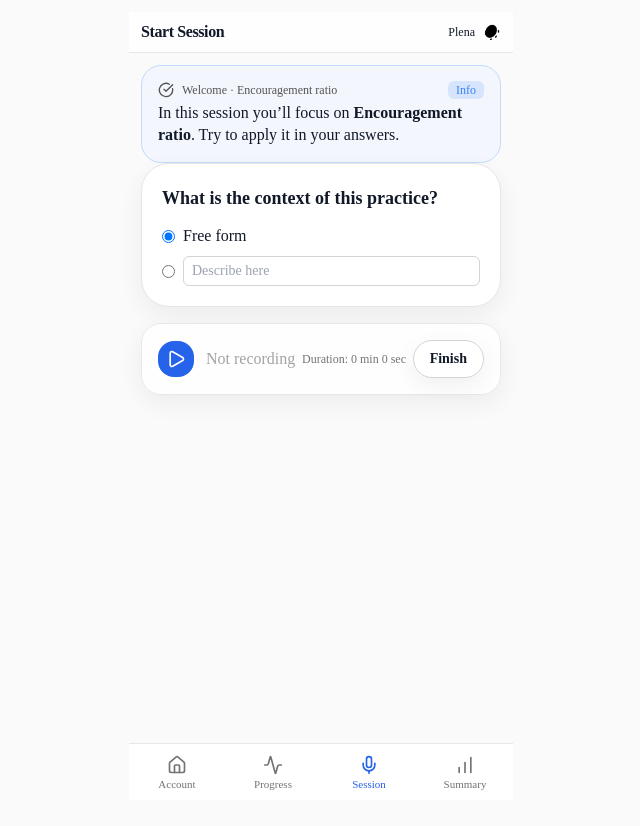
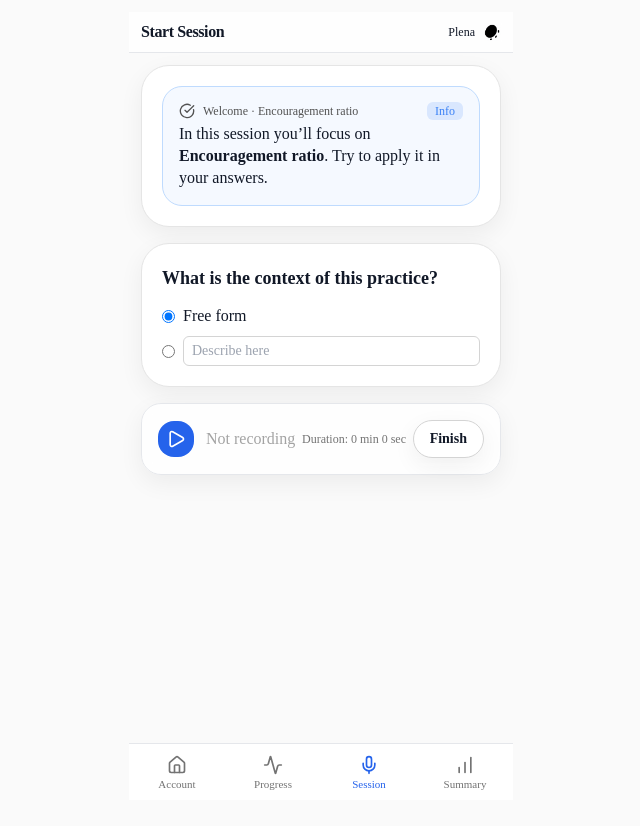
Before and after one commit to bodon2018/plena-learn, a Next.js app: page /user/session in a window 1280 px wide. Shown: the top 826 px of the page, without its empty margins (319-959 px from the left). Built offline with nearby package versions, Linux system fonts and the light colour scheme.

Commit message:
tip card

```diff
--- a/src/features/session/SessionScreen.tsx
+++ b/src/features/session/SessionScreen.tsx
@@ -108,11 +108,12 @@ export default function SessionScreen({ category, metrics = [], onFinish }: Prop
 
   return (
     <>
+
       <AppBar title="Start Session" />
-
+      <Card className="mb-4">
       {/* Blue Tip Box */}
       <SessionMessageBox header={header} body={body} tone="Info" metric={currentTip?.metric} />
-
+      </Card>
       {/* Context Card (AI option removed) */}
       <Card className="mb-4">
         <h2 className="text-lg font-semibold">What is the context of this practice?</h2>
```
